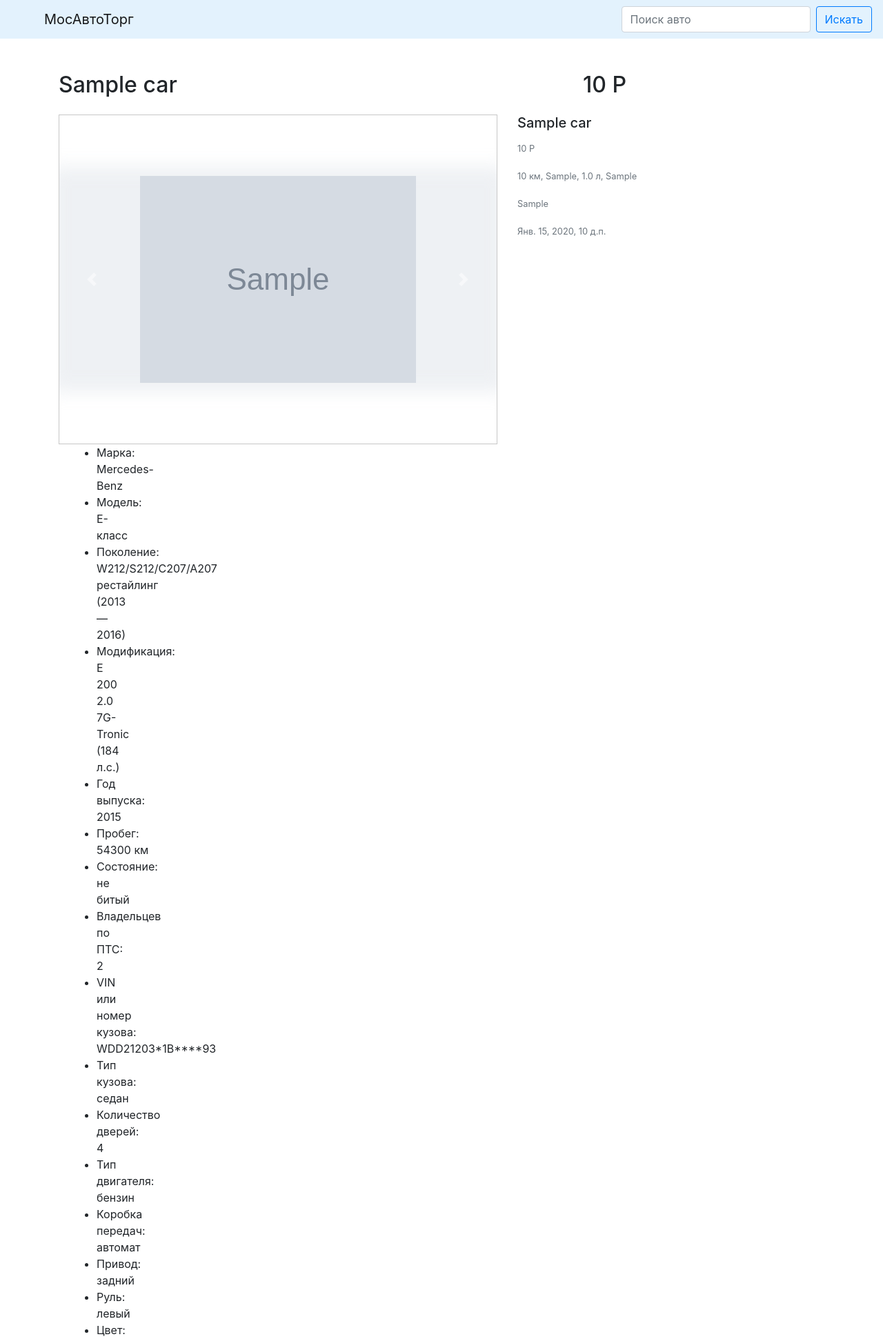
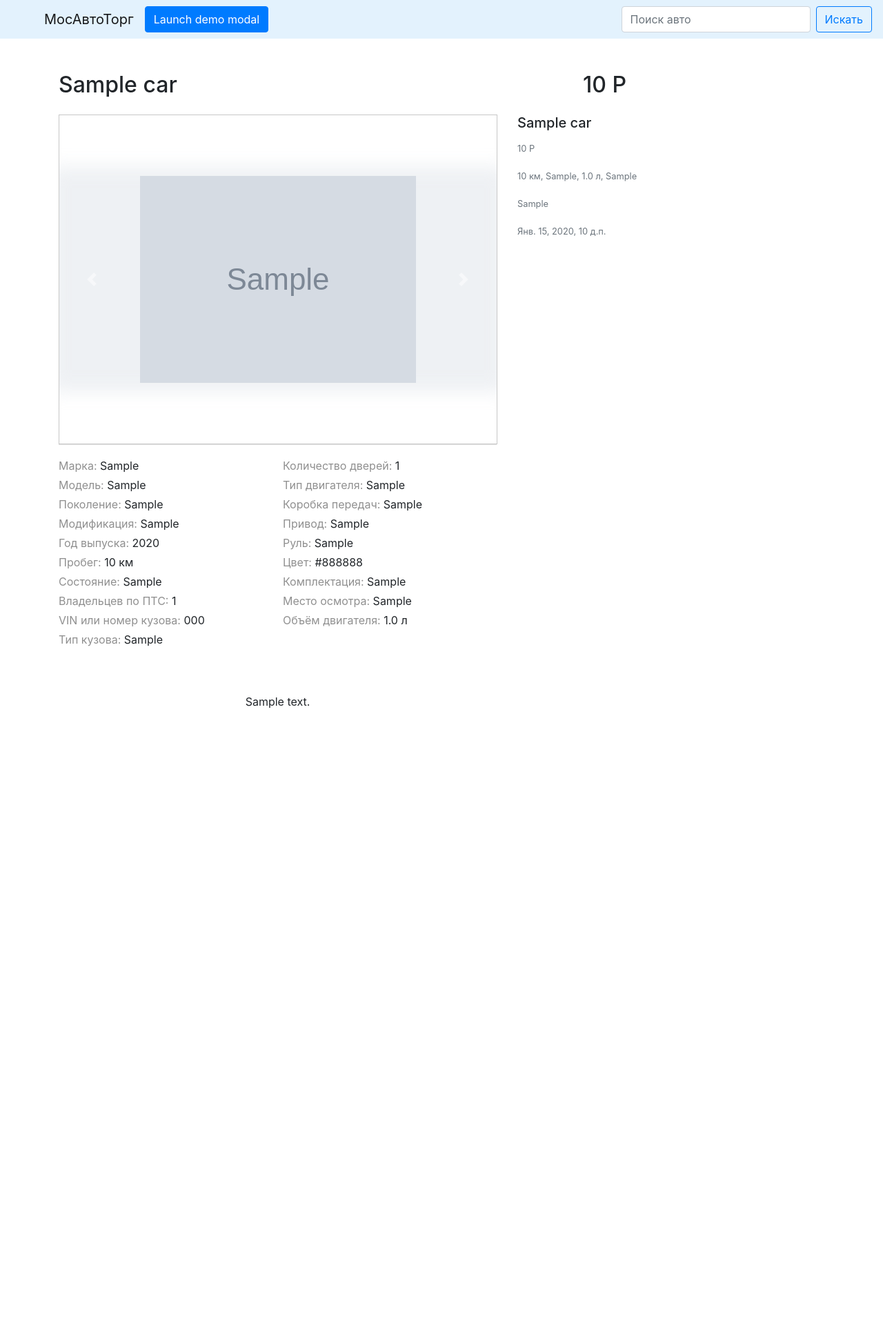
Before and after one commit to ipsorus/bulletin_board, a Django app: page /bulletin_board/car/1/ in a window 1280 px wide. Shown: the top 1941 px of the page at 69% size. After the commit the page ends 1027 px from the top, so only its background shows below. Run offline with Django 3.2, Linux system fonts and the light colour scheme; tables that the repository leaves empty hold one stand-in row (values such as "Sample post"); grey boxes marked "Sample" are stand-in pictures; parts of the project's set-up code (start-up, migrations or seed data) failed here and were passed over; some libraries are stand-ins or nearby versions.

Commit message:
Добавлены характеристики к авто в два столбца

```diff
--- a/bulletin/bulletin_board/static/css/styles.css
+++ b/bulletin/bulletin_board/static/css/styles.css
@@ -115,3 +115,47 @@ a.edit, a.delete {
     cursor: pointer;
 
 }
+
+.item-params-list {
+    -webkit-column-count: 2;
+    -moz-column-count: 2;
+    column-count: 2;
+    column-gap: 15px;
+    -webkit-column-gap: 15px;
+    -moz-column-gap: 15px;
+    margin-bottom: -8px;
+    line-height: 20px;
+}
+ol, ul {
+    list-style: none;
+}
+
+.item-params {
+    font-size: 16px;
+    line-height: 25px;
+}
+.item-view-block {
+
+    padding: 20px 0;
+    border-top: 1px solid #e0e0e0;
+}
+
+.item-params-list-item {
+    min-width: 260px;
+    padding-bottom: 8px;
+    font-size: 16px;
+    page-break-inside: avoid;
+    overflow: hidden;
+    text-overflow: ellipsis;
+}
+
+.item-params-label {
+    color: rgba(0,0,0,.44);
+}
+ label, li, span, ul {
+    margin: 0;
+    padding: 0;
+    border: 0;
+    font: inherit;
+    vertical-align: baseline;
+}
--- a/bulletin/bulletin_board/templates/bulletin_board/car_detail.html
+++ b/bulletin/bulletin_board/templates/bulletin_board/car_detail.html
@@ -24,7 +24,7 @@
                     <li data-target="#carouselExampleIndicators" data-slide-to="2"></li>
                   </ol>
 
-                  <div class="carousel-inner d-flex align-content-center flex-wrap mx-auto gallery-img-wrapper ">
+                  <div class="carousel-inner d-flex align-content-center flex-wrap mx-auto gallery-img-wrapper">
 
                     {% for image in car.all_images.all %}
 
@@ -53,51 +53,30 @@
                     <span class="sr-only">Next</span>
                   </a>
                 </div>
-                <div class="col-2">
-                    <ul class="item-params-list">
-                    <li class="item-params-list-item"> <span class="item-params-label">Марка: </span>Mercedes-Benz </li>
-                    <li class="item-params-list-item"> <span class="item-params-label">Модель: </span>E-класс </li>
-                    <li class="item-params-list-item"> <span class="item-params-label">Поколение: </span>W212/S212/C207/A207 рестайлинг (2013—2016) </li>
-                    <li class="item-params-list-item"> <span class="item-params-label">Модификация: </span>E 200 2.0 7G-Tronic (184 л.с.) </li>
-                    <li class="item-params-list-item"> <span class="item-params-label">Год выпуска: </span>2015 </li>
-                    <li class="item-params-list-item"> <span class="item-params-label">Пробег: </span>54300&nbsp;км </li>
-                    <li class="item-params-list-item"> <span class="item-params-label">Состояние: </span>не битый </li>
-                    <li class="item-params-list-item"> <span class="item-params-label">Владельцев по ПТС: </span>2 </li>
-                    <li class="item-params-list-item"> <span class="item-params-label">VIN или номер кузова: </span>WDD21203*1B****93 </li>
-                    <li class="item-params-list-item"> <span class="item-params-label">Тип кузова: </span>седан </li>
-                    <li class="item-params-list-item"> <span class="item-params-label">Количество дверей: </span>4 </li>
-                    <li class="item-params-list-item"> <span class="item-params-label">Тип двигателя: </span>бензин </li>
-                    <li class="item-params-list-item"> <span class="item-params-label">Коробка передач: </span>автомат </li>
-                    <li class="item-params-list-item"> <span class="item-params-label">Привод: </span>задний </li>
-                    <li class="item-params-list-item"> <span class="item-params-label">Руль: </span>левый </li>
-                    <li class="item-params-list-item"> <span class="item-params-label">Цвет: </span>чёрный </li>
-                    <li class="item-params-list-item"> <span class="item-params-label">Комплектация: </span>Avantgarde Особая серия </li>
-                    <li class="item-params-list-item"> <span class="item-params-label">Место осмотра: </span>Москва, Коровинское шоссе </li>
-                    <li class="item-params-list-item"> <span class="item-params-label">Объём двигателя: </span>2.0&nbsp;л </li>
-                    </ul>
-                </div>
-                <div class="col-2">
-                    <ul class="item-params-list">
-                    <li class="item-params-list-item"> <span class="item-params-label">Марка: </span>Mercedes-Benz </li>
-                    <li class="item-params-list-item"> <span class="item-params-label">Модель: </span>E-класс </li>
-                    <li class="item-params-list-item"> <span class="item-params-label">Поколение: </span>W212/S212/C207/A207 рестайлинг (2013—2016) </li>
-                    <li class="item-params-list-item"> <span class="item-params-label">Модификация: </span>E 200 2.0 7G-Tronic (184 л.с.) </li>
-                    <li class="item-params-list-item"> <span class="item-params-label">Год выпуска: </span>2015 </li>
-                    <li class="item-params-list-item"> <span class="item-params-label">Пробег: </span>54300&nbsp;км </li>
-                    <li class="item-params-list-item"> <span class="item-params-label">Состояние: </span>не битый </li>
-                    <li class="item-params-list-item"> <span class="item-params-label">Владельцев по ПТС: </span>2 </li>
-                    <li class="item-params-list-item"> <span class="item-params-label">VIN или номер кузова: </span>WDD21203*1B****93 </li>
-                    <li class="item-params-list-item"> <span class="item-params-label">Тип кузова: </span>седан </li>
-                    <li class="item-params-list-item"> <span class="item-params-label">Количество дверей: </span>4 </li>
-                    <li class="item-params-list-item"> <span class="item-params-label">Тип двигателя: </span>бензин </li>
-                    <li class="item-params-list-item"> <span class="item-params-label">Коробка передач: </span>автомат </li>
-                    <li class="item-params-list-item"> <span class="item-params-label">Привод: </span>задний </li>
-                    <li class="item-params-list-item"> <span class="item-params-label">Руль: </span>левый </li>
-                    <li class="item-params-list-item"> <span class="item-params-label">Цвет: </span>чёрный </li>
-                    <li class="item-params-list-item"> <span class="item-params-label">Комплектация: </span>Avantgarde Особая серия </li>
-                    <li class="item-params-list-item"> <span class="item-params-label">Место осмотра: </span>Москва, Коровинское шоссе </li>
-                    <li class="item-params-list-item"> <span class="item-params-label">Объём двигателя: </span>2.0&nbsp;л </li>
-                    </ul>
+                <div class="item-view-block">
+                  <div class="item-params">
+                      <ul class="item-params-list">
+                          <li class="item-params-list-item"> <span class="item-params-label">Марка: </span>{{ car.car_brand }} </li>
+                          <li class="item-params-list-item"> <span class="item-params-label">Модель: </span>{{ car.car_model }} </li>
+                          <li class="item-params-list-item"> <span class="item-params-label">Поколение: </span>{{ car.car_generation }} </li>
+                          <li class="item-params-list-item"> <span class="item-params-label">Модификация: </span>{{ car.modif }} </li>
+                          <li class="item-params-list-item"> <span class="item-params-label">Год выпуска: </span>{{ car.year_of_manufacture }} </li>
+                          <li class="item-params-list-item"> <span class="item-params-label">Пробег: </span>{{ car.car_mileage }} км </li>
+                          <li class="item-params-list-item"> <span class="item-params-label">Состояние: </span>{{ car.condition }} </li>
+                          <li class="item-params-list-item"> <span class="item-params-label">Владельцев по ПТС: </span>{{ car.owners }} </li>
+                          <li class="item-params-list-item"> <span class="item-params-label">VIN или номер кузова: </span>{{ car.vin_number }} </li>
+                          <li class="item-params-list-item"> <span class="item-params-label">Тип кузова: </span>{{ car.type_chassis }} </li>
+                          <li class="item-params-list-item"> <span class="item-params-label">Количество дверей: </span>{{ car.doors }} </li>
+                          <li class="item-params-list-item"> <span class="item-params-label">Тип двигателя: </span>{{ car.engine_type }} </li>
+                          <li class="item-params-list-item"> <span class="item-params-label">Коробка передач: </span>{{ car.transmission }} </li>
+                          <li class="item-params-list-item"> <span class="item-params-label">Привод: </span>{{ car.drive }} </li>
+                          <li class="item-params-list-item"> <span class="item-params-label">Руль: </span>{{ car.steering_side }} </li>
+                          <li class="item-params-list-item"> <span class="item-params-label">Цвет: </span>{{ car.color }} </li>
+                          <li class="item-params-list-item"> <span class="item-params-label">Комплектация: </span>{{ car.equipment }} </li>
+                          <li class="item-params-list-item"> <span class="item-params-label">Место осмотра: </span>{{ car.view_place }} </li>
+                          <li class="item-params-list-item"> <span class="item-params-label">Объём двигателя: </span>{{ car.engine_volume }} л </li>
+                      </ul>
+                   </div>
                 </div>
 
                 <div class="d-flex mt-5 justify-content-center">
--- a/bulletin/templates/base.html
+++ b/bulletin/templates/base.html
@@ -16,6 +16,9 @@
 <body>
 <nav class="navbar navbar-expand-lg navbar navbar-light" style="background-color: #e3f2fd;">
     <a class="navbar-brand ml-5" href="{% url 'cars_list_url' %}">МосАвтоТорг</a>
+    <button type="button" class="btn btn-primary" data-toggle="modal" data-target="#exampleModal">
+        Launch demo modal
+      </button>
     <div class="collapse navbar-collapse" id="navbarSupportedContent">
         <form class="form-inline my-2 my-lg-0 ml-auto" action="{% url 'cars_list_url' %}">
             <input class="form-control mr-sm-2" type="search" placeholder="Поиск авто" aria-label="Search" name="search">
@@ -23,6 +26,7 @@
         </form>
     </div>
 </nav>
+
 <div class="container mt-5 mb-5">
     {% block content %}
         Объявлений нет.
```
Also changed, not shown: bulletin/bulletin_board/templates/bulletin_board/includes/login_modal.html (added, +24 -0 lines), bulletin/user/models.py (+6 -6 lines), bulletin/bulletin_board/migrations/0018_merge_20191029_1929.py (added).
